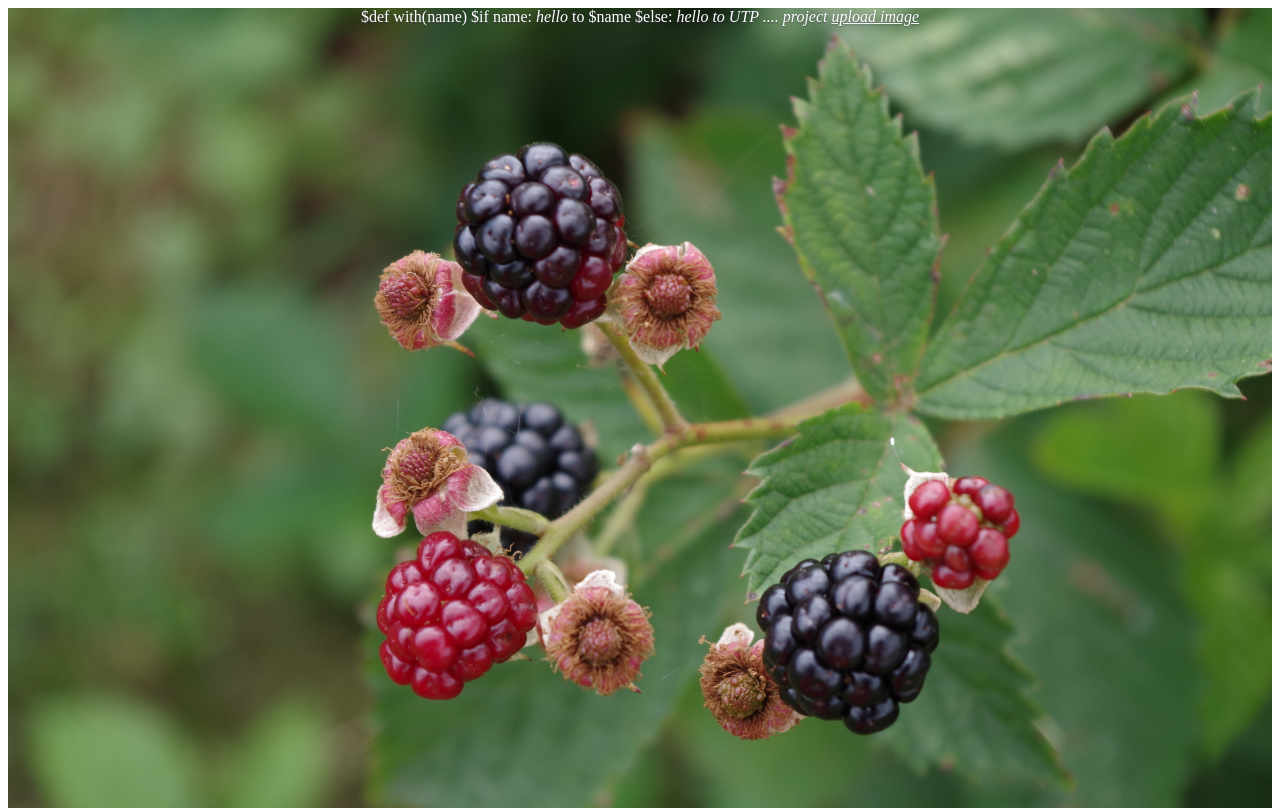
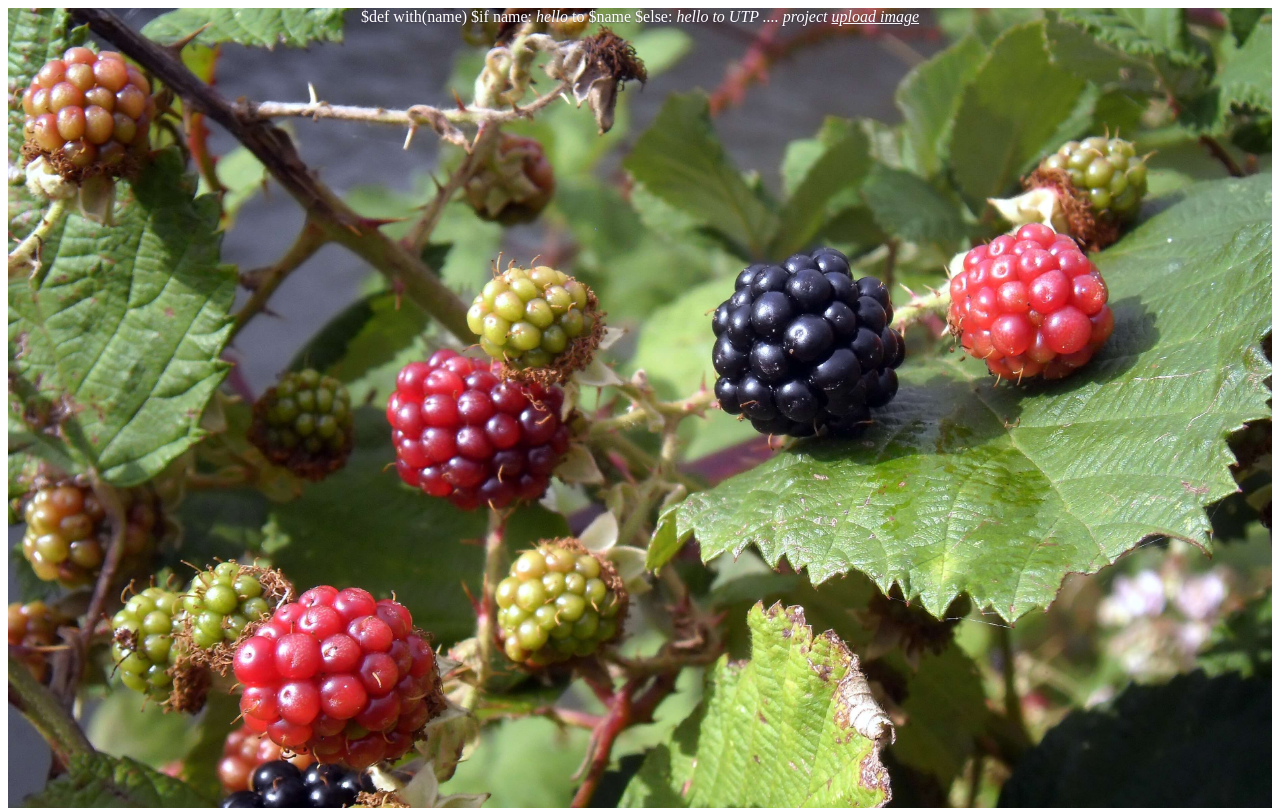
Before and after one commit to jolth/UTP, a Python web app: template templates/index.html in a window 1280 px wide. Run offline with Jinja, Linux system fonts and the light colour scheme; the template is opened without the code that fills it, so the values that code supplies are empty.

Commit message:
update background image

```diff
--- a/static/main.css
+++ b/static/main.css
@@ -40,14 +40,7 @@ body {
   text-shadow: 0 .05rem .1rem rgba(59,39,82,.5);
 }
 body {
-  /*background: url(/static/images/241711.jpg) no-repeat center center fixed;*/
-  /*background: url(/static/images/263313.jpg) no-repeat center center fixed;*/
-  /*background: url(/static/images/742275.jpg) no-repeat center center fixed;*/
-  /*background: url(/static/images/200535.jpg) no-repeat center center fixed;*/
-  /*background: url(/static/images/1059777.jpg) no-repeat center center fixed;*/
-  /*background: url(/static/images/791474.jpg) no-repeat center center fixed;*/
-  /*background: url(/static/images/1536523.jpg) no-repeat center center fixed;*/
-  background: url(/static/images/1032754.jpg) no-repeat center center fixed;
+  background: url(/static/images/background.jpg) no-repeat center center fixed;
   -webkit-background-size: cover;
   -moz-background-size: cover;
   -o-background-size: cover;
```
Also changed, not shown: static/images/background.jpg (added).
